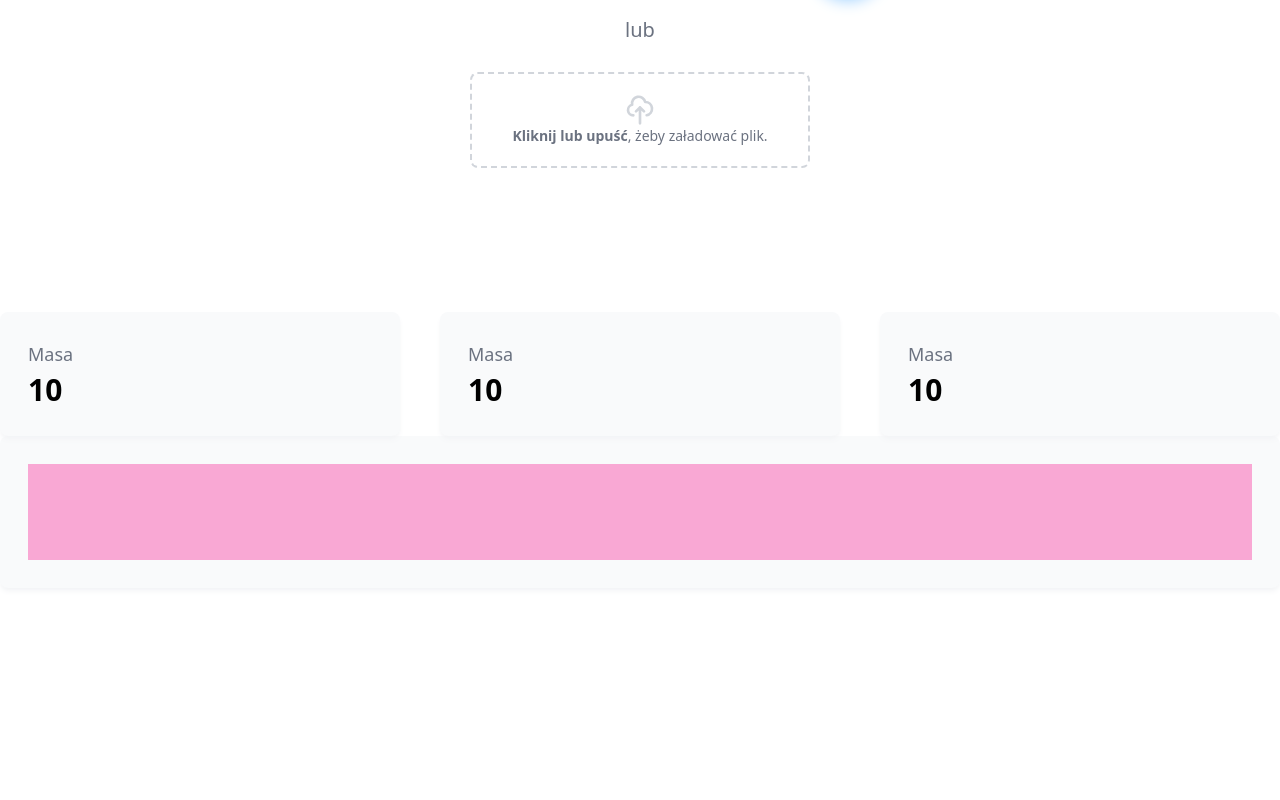
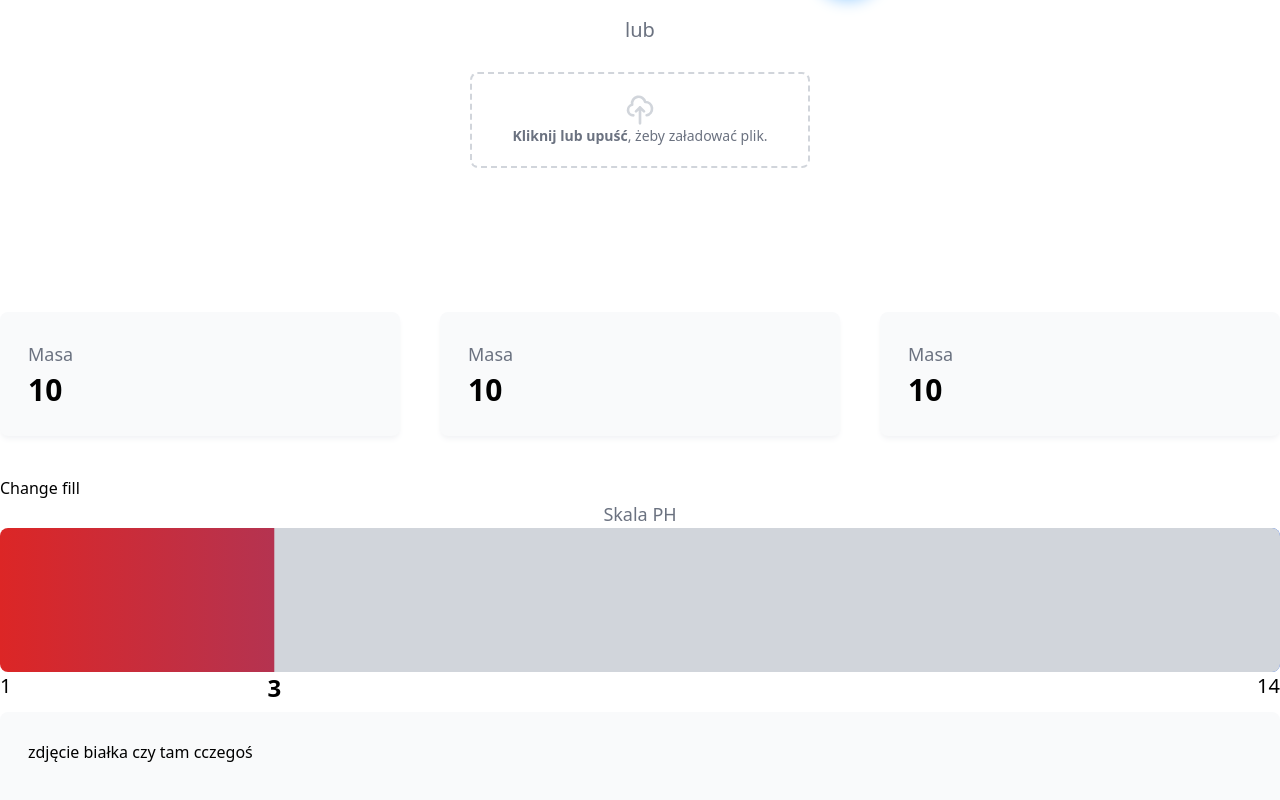
Before and after one commit to bog2n/science-cup, a Next.js app in the folder frontend/: page / in a window 1280 px wide. Shown: the part 480-1280 px from the top of the page. Before the commit the page ends 1108 px from the top, so only its background shows below. Built offline with nearby package versions, Linux system fonts and the light colour scheme.

Commit message:
Add PH Chart + animation

```diff
--- a/frontend/components/DataCard.tsx
+++ b/frontend/components/DataCard.tsx
@@ -11,7 +11,7 @@ interface IProps {
 export default function DataCard({ title = "Heading", data = 10 }: IProps) {
   return (
     <Card>
-      <h3 className="text-gray-500 text-lg">{title}</h3>
+      <h2 className="text-gray-500 text-lg">{title}</h2>
       <span className="text-3xl text-black font-bold">{data}</span>
     </Card>
   );
--- /dev/null
+++ b/frontend/components/PHChart.tsx
@@ -0,0 +1,34 @@
+import React from "react";
+
+interface IProps {
+  fill?: number; // 0-14
+}
+
+export default function PHChart({ fill = 3 }: IProps) {
+  const fillPercentage = fill / 14;
+  return (
+    // Chart
+    <div className="relative">
+      {/* Heading */}
+      <h2 className="text-gray-500 text-lg text-center">Skala PH</h2>
+
+      {/* Fill container */}
+      <div className="relative w-full h-36 bg-gradient-to-r from-red-600 to-blue-600 rounded-lg overflow-x-hidden">
+        {/* Filled */}
+        <div
+          style={{ transform: `scaleX(${1 - fillPercentage})` }}
+          className={`absolute h-full w-full bg-gray-300 transform origin-right  transition-all duration-[1500ms]`}
+        ></div>
+      </div>
+      {/* PH scale 'numbers' */}
+      <span className="text-xl absolute top-full left-0">1</span>
+      <span
+        style={{ left: `${fillPercentage * 100}%` }}
+        className="text-2xl font-bold absolute top-full  transform -translate-x-1/2 transition-all duration-[1500ms]"
+      >
+        {fill}
+      </span>
+      <span className="text-xl absolute top-full right-0">14</span>
+    </div>
+  );
+}
--- a/frontend/components/SchemaCard.tsx
+++ b/frontend/components/SchemaCard.tsx
@@ -1,14 +1,15 @@
 import React from "react";
 import handler from "@/pages/api/data";
+
+// Components
 import Card from "./Card";
-import DummySchema from "/public/dummyschema.png";
 import Image from "next/image";
 
 export default function SchemaCard() {
   return (
     <Card>
-      <div className="h-24 overflow-x-scroll">
-        <div className="h-full w-[100rem] bg-pink-300"></div>
+      <div className="relative h-24 overflow-x-scroll">
+        zdjęcie białka czy tam cczegoś
       </div>
     </Card>
   );
--- a/frontend/pages/index.tsx
+++ b/frontend/pages/index.tsx
@@ -7,10 +7,16 @@ import { useState } from "react";
 import Form from "../components/Form";
 import DataCard from "@/components/DataCard";
 import SchemaCard from "@/components/SchemaCard";
+import PHChart from "@/components/PHChart";
 
 const inter = Inter({ subsets: ["latin"] });
 
 export default function Home() {
+  const [fill, setFill] = useState(3);
+
+  function changeFillHandler() {
+    setFill(Math.round(Math.random() * 14));
+  }
   return (
     <main className="max-w-7xl mx-auto fir">
       {/* Main header. */}
@@ -32,6 +38,10 @@ export default function Home() {
           <DataCard title="Masa" data="10" />
         </div>
         {/* PH chart */}
+        <div className="my-10">
+          <button onClick={changeFillHandler}>Change fill</button>
+          <PHChart fill={fill} />
+        </div>
         {/* Schema */}
         <div>
           <SchemaCard />
```
